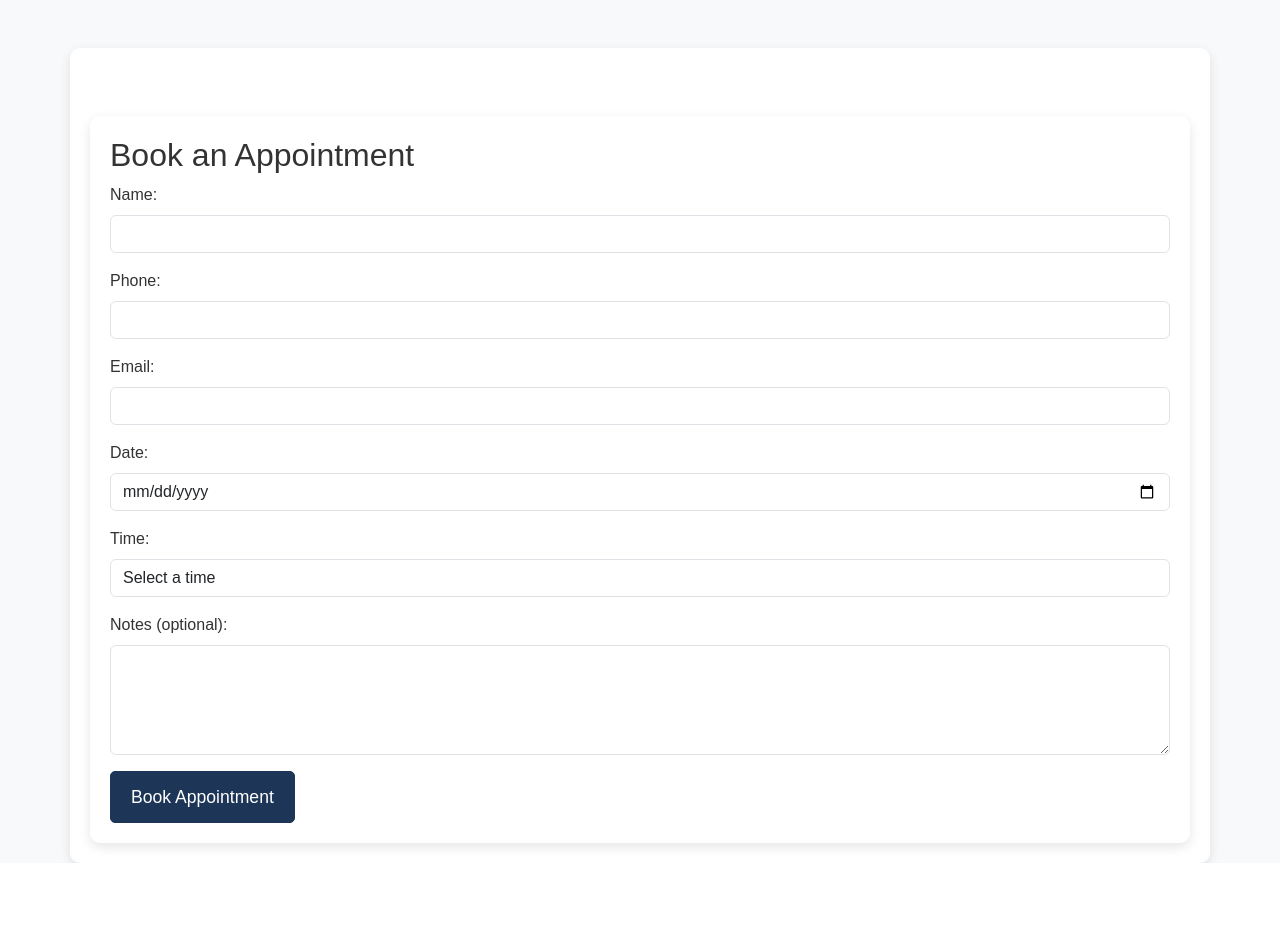
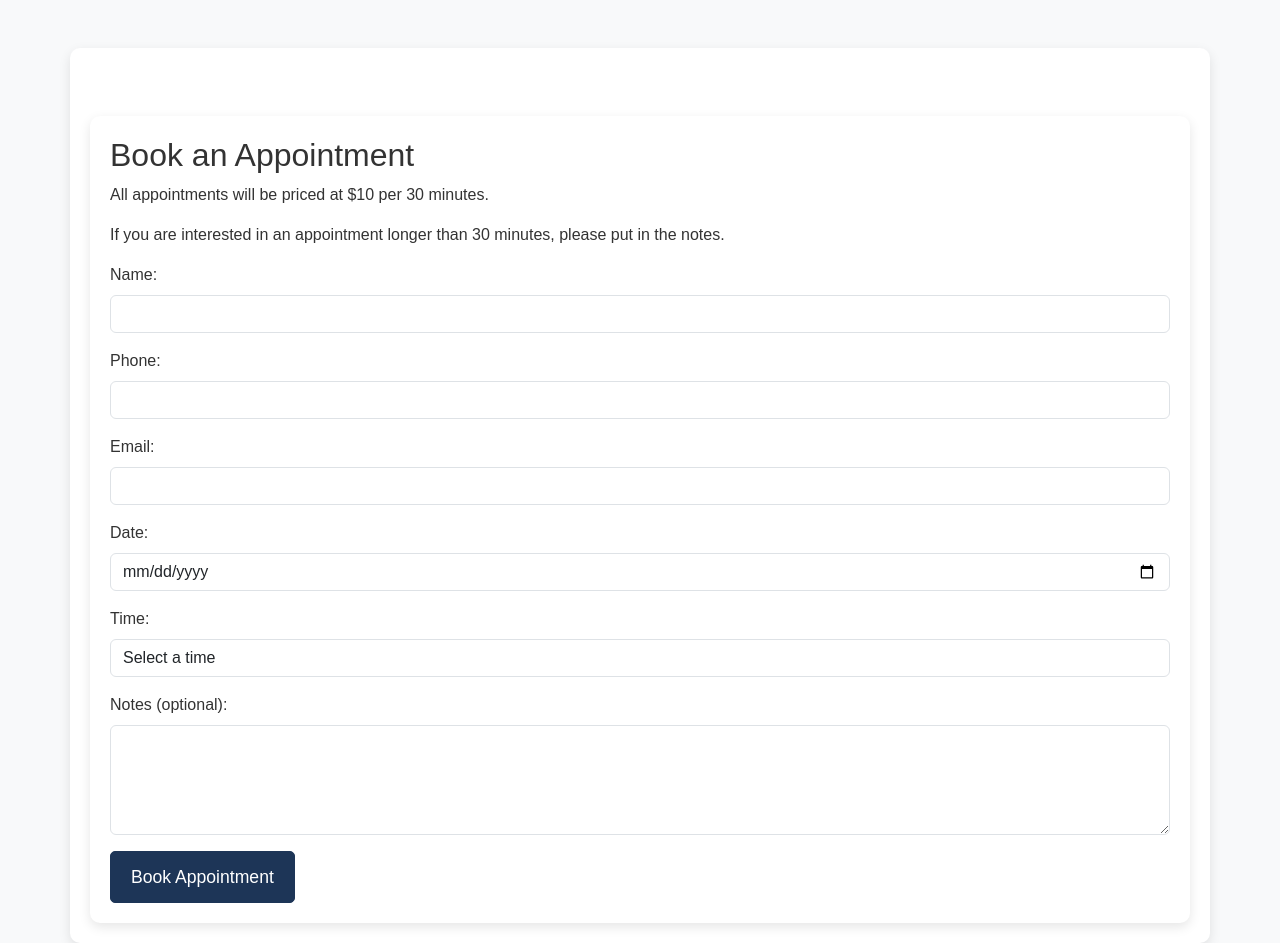
Before and after one commit to andrewreese16/therapy-site, a Django app: template bookings/templates/bookings/book.html in a window 1280 px wide. Shown: the part 71-1014 px from the top of the page. Before the commit the page ends 934 px from the top, so only its background shows below. Run offline with Django 3.2, Linux system fonts and the light colour scheme; the template is opened without the code that fills it, so the values that code supplies are empty; some libraries are stand-ins or nearby versions.

Commit message:
added pricing

```diff
--- a/bookings/templates/bookings/book.html
+++ b/bookings/templates/bookings/book.html
@@ -9,6 +9,8 @@
 {% block content %}
 <div class="container mt-5">
     <h2>Book an Appointment</h2>
+    <p>All appointments will be priced at $10 per 30 minutes.</p>
+    <p>If you are interested in an appointment longer than 30 minutes, please put in the notes.</p>
     <form method="POST">
         {% csrf_token %}
 
```
